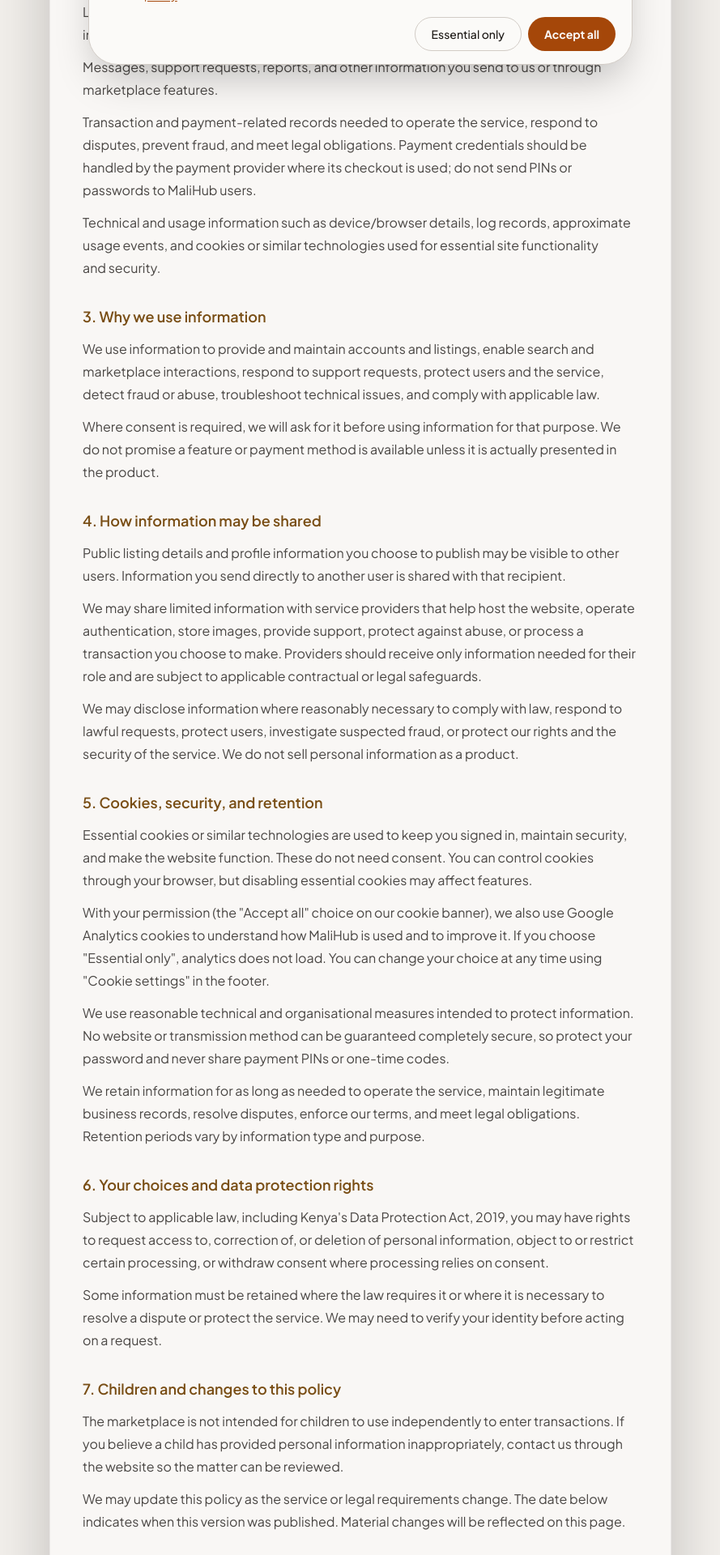
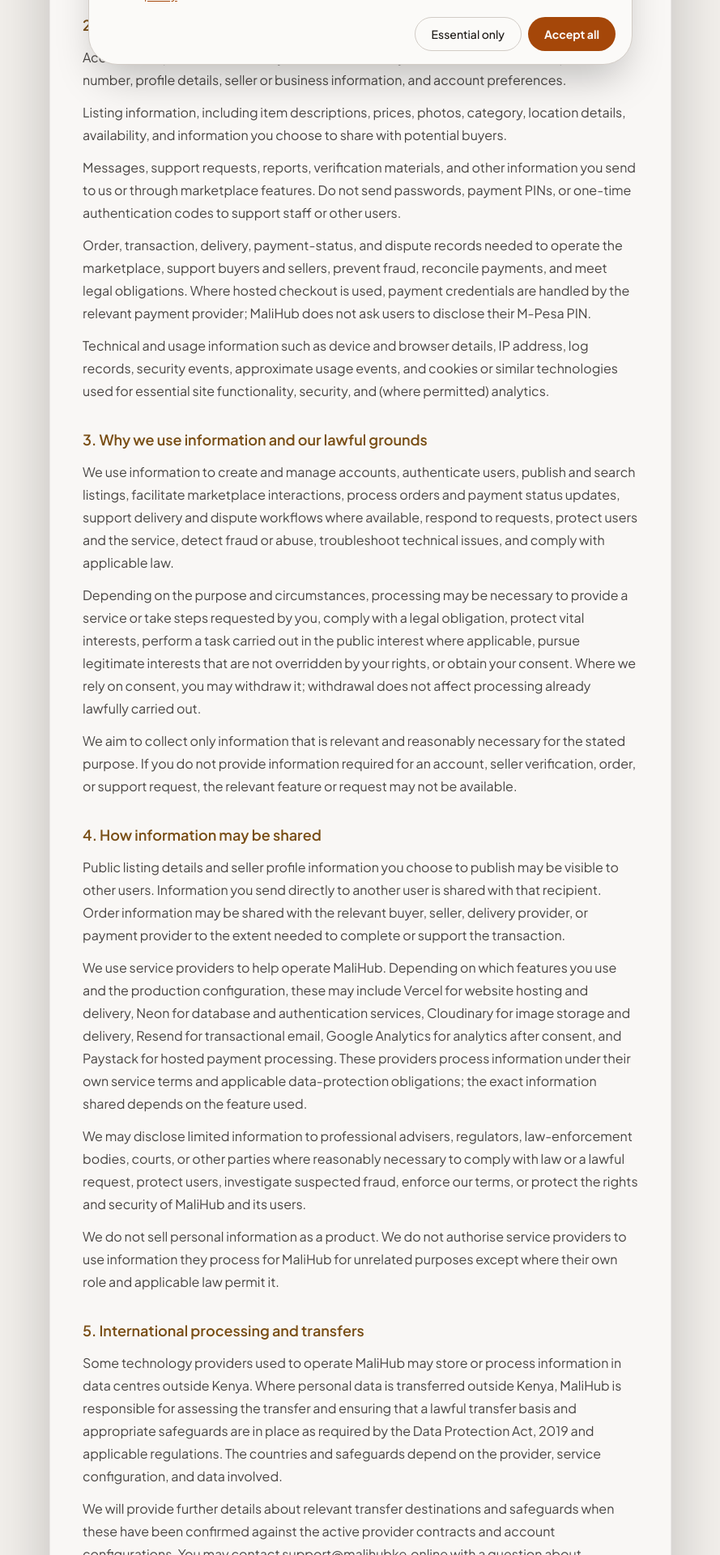
Before and after one commit to Manu-del-source/Malihub--kenya, a Next.js app: page /privacy in a window 1280 px wide. Shown: the part 700-2620 px from the top of the page at 81% size, without its empty margins (195-1084 px from the left). Built offline with nearby package versions, Linux system fonts and the light colour scheme; no server answers.

Commit message:
Strengthen marketplace privacy notice

```diff
--- a/src/app/(marketing)/privacy/page.tsx
+++ b/src/app/(marketing)/privacy/page.tsx
@@ -11,62 +11,74 @@
   {
     title: "1. Who this policy applies to",
     paragraphs: [
-      "This Privacy Policy explains how MaliHub Kenya (MaliHub, we, us) handles personal information when you browse the marketplace, create an account, publish a listing, contact another user, or otherwise use the website.",
-      "MaliHub is a marketplace service. The information visible on a public listing may be viewed by other visitors, so do not include personal information in listing text or photos unless you intend to make it public.",
+      "This Privacy Policy explains how MaliHub Kenya (MaliHub, we, us) handles personal information when you browse the marketplace, create an account, publish a listing, contact another user, make or manage an order, submit a report, or otherwise use the website.",
+      "MaliHub is an online marketplace service. Information you place in a public listing or public seller profile may be viewed by visitors and search engines. Do not include private information in listing text or photos unless you intend to make it public.",
+      "For privacy questions and requests, contact the MaliHub team at support@malihubke.online. The legal name and registered address of the entity operating MaliHub should be confirmed and published here before launch; the MaliHub brand name alone may not identify the data controller sufficiently for every legal notice.",
     ],
   },
   {
     title: "2. Information we may collect",
     paragraphs: [
-      "Account and profile information you submit, such as your name, email address, phone number, profile details, and account preferences.",
-      "Listing information, including item descriptions, prices, photos, location details, and information you choose to share with potential buyers.",
-      "Messages, support requests, reports, and other information you send to us or through marketplace features.",
-      "Transaction and payment-related records needed to operate the service, respond to disputes, prevent fraud, and meet legal obligations. Payment credentials should be handled by the payment provider where its checkout is used; do not send PINs or passwords to MaliHub users.",
-      "Technical and usage information such as device/browser details, log records, approximate usage events, and cookies or similar technologies used for essential site functionality and security.",
+      "Account and profile information you submit, such as your name, email address, phone number, profile details, seller or business information, and account preferences.",
+      "Listing information, including item descriptions, prices, photos, category, location details, availability, and information you choose to share with potential buyers.",
+      "Messages, support requests, reports, verification materials, and other information you send to us or through marketplace features. Do not send passwords, payment PINs, or one-time authentication codes to support staff or other users.",
+      "Order, transaction, delivery, payment-status, and dispute records needed to operate the marketplace, support buyers and sellers, prevent fraud, reconcile payments, and meet legal obligations. Where hosted checkout is used, payment credentials are handled by the relevant payment provider; MaliHub does not ask users to disclose their M-Pesa PIN.",
+      "Technical and usage information such as device and browser details, IP address, log records, security events, approximate usage events, and cookies or similar technologies used for essential site functionality, security, and (where permitted) analytics.",
     ],
   },
   {
-    title: "3. Why we use information",
+    title: "3. Why we use information and our lawful grounds",
     paragraphs: [
-      "We use information to provide and maintain accounts and listings, enable search and marketplace interactions, respond to support requests, protect users and the service, detect fraud or abuse, troubleshoot technical issues, and comply with applicable law.",
-      "Where consent is required, we will ask for it before using information for that purpose. We do not promise a feature or payment method is available unless it is actually presented in the product.",
+      "We use information to create and manage accounts, authenticate users, publish and search listings, facilitate marketplace interactions, process orders and payment status updates, support delivery and dispute workflows where available, respond to requests, protect users and the service, detect fraud or abuse, troubleshoot technical issues, and comply with applicable law.",
+      "Depending on the purpose and circumstances, processing may be necessary to provide a service or take steps requested by you, comply with a legal obligation, protect vital interests, perform a task carried out in the public interest where applicable, pursue legitimate interests that are not overridden by your rights, or obtain your consent. Where we rely on consent, you may withdraw it; withdrawal does not affect processing already lawfully carried out.",
+      "We aim to collect only information that is relevant and reasonably necessary for the stated purpose. If you do not provide information required for an account, seller verification, order, or support request, the relevant feature or request may not be available.",
     ],
   },
   {
     title: "4. How information may be shared",
     paragraphs: [
-      "Public listing details and profile information you choose to publish may be visible to other users. Information you send directly to another user is shared with that recipient.",
-      "We may share limited information with service providers that help host the website, operate authentication, store images, provide support, protect against abuse, or process a transaction you choose to make. Providers should receive only information needed for their role and are subject to applicable contractual or legal safeguards.",
-      "We may disclose information where reasonably necessary to comply with law, respond to lawful requests, protect users, investigate suspected fraud, or protect our rights and the security of the service. We do not sell personal information as a product.",
+      "Public listing details and seller profile information you choose to publish may be visible to other users. Information you send directly to another user is shared with that recipient. Order information may be shared with the relevant buyer, seller, delivery provider, or payment provider to the extent needed to complete or support the transaction.",
+      "We use service providers to help operate MaliHub. Depending on which features you use and the production configuration, these may include Vercel for website hosting and delivery, Neon for database and authentication services, Cloudinary for image storage and delivery, Resend for transactional email, Google Analytics for analytics after consent, and Paystack for hosted payment processing. These providers process information under their own service terms and applicable data-protection obligations; the exact information shared depends on the feature used.",
+      "We may disclose limited information to professional advisers, regulators, law-enforcement bodies, courts, or other parties where reasonably necessary to comply with law or a lawful request, protect users, investigate suspected fraud, enforce our terms, or protect the rights and security of MaliHub and its users.",
+      "We do not sell personal information as a product. We do not authorise service providers to use information they process for MaliHub for unrelated purposes except where their own role and applicable law permit it.",
     ],
   },
   {
-    title: "5. Cookies, security, and retention",
+    title: "5. International processing and transfers",
     paragraphs: [
-      "Essential cookies or similar technologies are used to keep you signed in, maintain security, and make the website function. These do not need consent. You can control cookies through your browser, but disabling essential cookies may affect features.",
-      "With your permission (the \"Accept all\" choice on our cookie banner), we also use Google Analytics cookies to understand how MaliHub is used and to improve it. If you choose \"Essential only\", analytics does not load. You can change your choice at any time using \"Cookie settings\" in the footer.",
-      "We use reasonable technical and organisational measures intended to protect information. No website or transmission method can be guaranteed completely secure, so protect your password and never share payment PINs or one-time codes.",
-      "We retain information for as long as needed to operate the service, maintain legitimate business records, resolve disputes, enforce our terms, and meet legal obligations. Retention periods vary by information type and purpose.",
+      "Some technology providers used to operate MaliHub may store or process information in data centres outside Kenya. Where personal data is transferred outside Kenya, MaliHub is responsible for assessing the transfer and ensuring that a lawful transfer basis and appropriate safeguards are in place as required by the Data Protection Act, 2019 and applicable regulations. The countries and safeguards depend on the provider, service configuration, and data involved.",
+      "We will provide further details about relevant transfer destinations and safeguards when these have been confirmed against the active provider contracts and account configurations. You may contact support@malihubke.online with a question about international processing.",
     ],
   },
   {
-    title: "6. Your choices and data protection rights",
+    title: "6. Cookies, security, and retention",
     paragraphs: [
-      "Subject to applicable law, including Kenya's Data Protection Act, 2019, you may have rights to request access to, correction of, or deletion of personal information, object to or restrict certain processing, or withdraw consent where processing relies on consent.",
-      "Some information must be retained where the law requires it or where it is necessary to resolve a dispute or protect the service. We may need to verify your identity before acting on a request.",
+      "Essential cookies or similar technologies are used to keep you signed in, maintain security, remember necessary settings, and make the website function. These are required for the service. You can control cookies through your browser, but disabling essential cookies may affect sign-in, checkout, or other features.",
+      "With your permission (the 'Accept all' choice on our cookie banner), we use Google Analytics cookies to understand how MaliHub is used and improve it. If you choose 'Essential only', analytics should not load. You can change or withdraw your choice at any time using 'Cookie settings' in the footer. The cookie banner's optional analytics category currently covers Google Analytics; if other non-essential tracking is introduced, the settings and this policy should be updated before it is activated.",
+      "We use reasonable technical and organisational measures intended to protect information, including access controls and security monitoring. No website or transmission method can be guaranteed completely secure. Protect your password and never share payment PINs or one-time codes.",
+      "We keep personal information only for as long as reasonably necessary for the purpose for which it was collected, including operating accounts and listings, completing and supporting transactions, handling disputes, preventing fraud, maintaining required business and payment records, enforcing our terms, and meeting legal obligations. When information is no longer required, we will take reasonable steps to delete or anonymise it, subject to backups, legal retention requirements, and the need to preserve evidence of disputes or security incidents.",
     ],
   },
   {
-    title: "7. Children and changes to this policy",
+    title: "7. Your data protection rights",
     paragraphs: [
-      "The marketplace is not intended for children to use independently to enter transactions. If you believe a child has provided personal information inappropriately, contact us through the website so the matter can be reviewed.",
-      "We may update this policy as the service or legal requirements change. The date below indicates when this version was published. Material changes will be reflected on this page.",
+      "Subject to the Data Protection Act, 2019 and applicable law, you may have the right to be informed about the use of your personal data, request access to it, request correction of inaccurate or misleading information, request deletion where the law permits, object to or restrict certain processing, request data portability where applicable, and withdraw consent where processing relies on consent.",
+      "To exercise a right, email support@malihubke.online with the subject 'Privacy request'. Tell us which right you wish to exercise and provide enough information for us to locate the relevant account or records. Do not include your password, M-Pesa PIN, or one-time verification code. We may ask for reasonable proof of identity before acting. We will respond within the period required by applicable law.",
+      "Some information may need to be retained where required by law or where necessary to establish, exercise, or defend legal claims, resolve a dispute, prevent fraud, or protect the service. If you are dissatisfied with our handling of a request, you may raise a complaint with the Office of the Data Protection Commissioner in Kenya.",
     ],
   },
   {
-    title: "8. Contact",
+    title: "8. Children and changes to this policy",
     paragraphs: [
-      "For privacy questions or requests concerning your personal information, use the contact/support channel provided on the MaliHub website. Include enough detail for us to understand your request, but do not send passwords, payment PINs, or other authentication secrets.",
+      "MaliHub is not designed for children to independently create accounts or enter marketplace transactions. If you believe a child has provided personal information inappropriately, contact us so the matter can be reviewed.",
+      "We may update this policy as the service, providers, or legal requirements change. The 'Last updated' date indicates when this version was revised. We will take reasonable steps to draw attention to material changes where appropriate.",
+    ],
+  },
+  {
+    title: "9. Contact",
+    paragraphs: [
+      "For privacy questions, access or correction requests, deletion requests, objections, or other data-protection concerns, email support@malihubke.online with the subject 'Privacy request'. For general marketplace support, use support@malihubke.online. Do not send passwords, payment PINs, or authentication codes.",
+      "Office of the Data Protection Commissioner (Kenya): https://www.odpc.go.ke/contact-us/.",
     ],
   },
 ];
@@ -77,13 +89,13 @@
       <article className="marketing-document mx-auto max-w-3xl rounded-3xl border border-foreground/[0.07] bg-card/75 px-6 py-8 shadow-[0_24px_80px_rgba(0,0,0,0.22)] sm:px-10 sm:py-10">
         <p className="text-sm font-medium text-primary">Legal</p>
         <h1 className="mt-2 font-display text-3xl font-semibold tracking-tight sm:text-4xl">Privacy Policy</h1>
-        <p className="mt-3 text-sm text-muted-foreground">Last updated: 11 October 2026</p>
+        <p className="mt-3 text-sm text-muted-foreground">Last updated: 1 November 2026</p>
         <p className="mt-6 leading-7 text-muted-foreground">
-          This policy describes the information MaliHub may handle and how it is used. It should be read together with the Terms of Service.
+          This policy explains how MaliHub handles personal information. It should be read together with the Terms of Service and Cookie Settings.
         </p>
         <div className="mt-10 space-y-8">
           {sections.map((section) => (
-            <section key={section.title} id={section.title.startsWith("5.") ? "cookies" : undefined} className="scroll-mt-24 space-y-3">
+            <section key={section.title} id={section.title.startsWith("6.") ? "cookies" : undefined} className="scroll-mt-24 space-y-3">
               <h2 className="text-lg font-semibold">{section.title}</h2>
               {section.paragraphs.map((paragraph) => (
                 <p key={paragraph} className="leading-7 text-foreground/80">{paragraph}</p>
```
